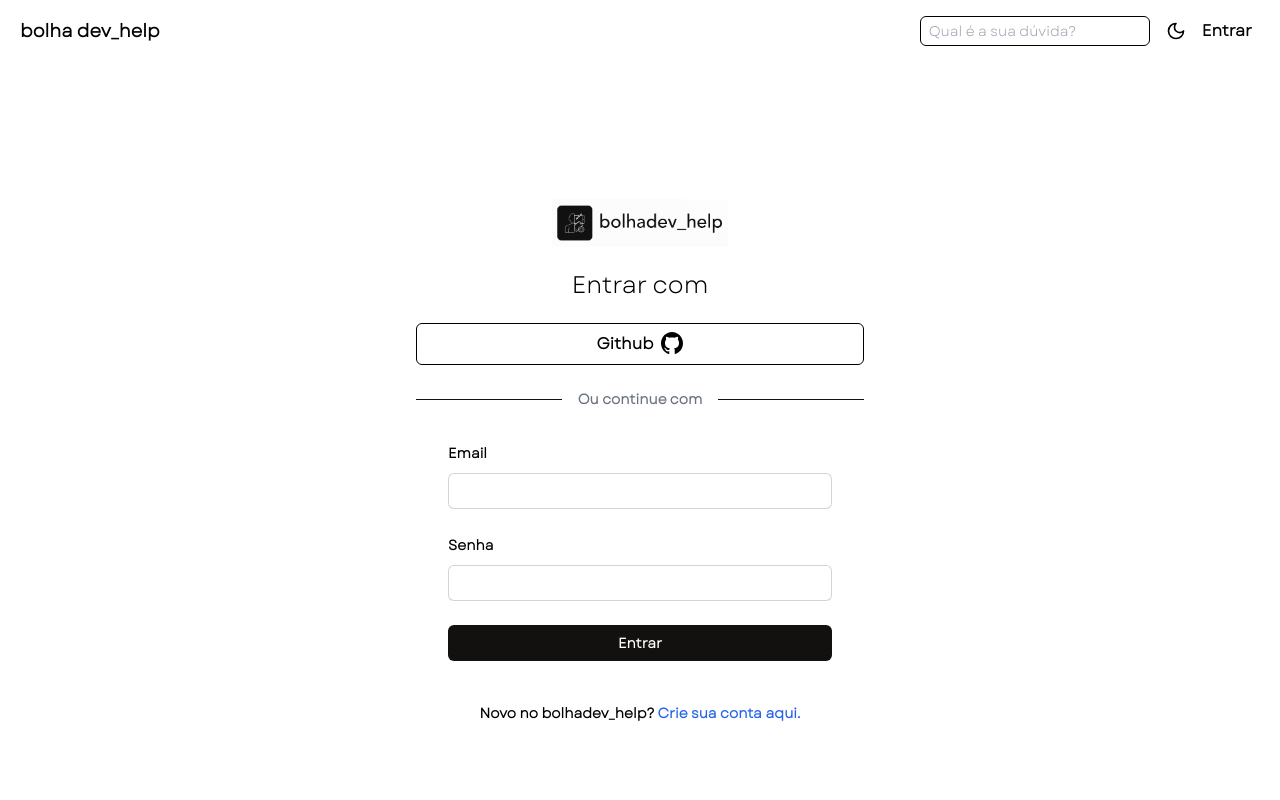
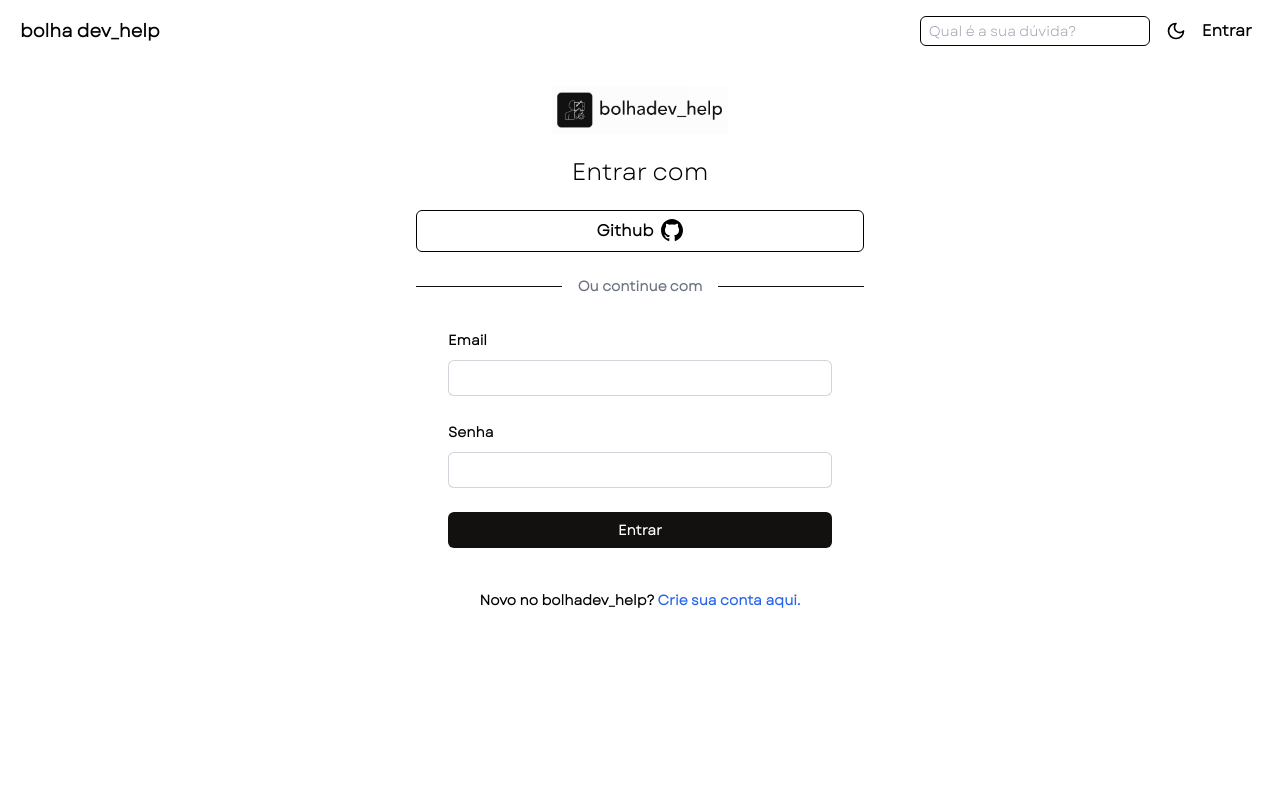
Before and after one commit to luixgabriel/bolha-dev_help-frontend, a Next.js app: page /login in a window 1280 px wide. Shown: the top 800 px of the page. Built offline with nearby package versions, Linux system fonts and the light colour scheme; no server answers.

Commit message:
feat: add footer

```diff
--- a/src/app/components/containers/login-container.tsx
+++ b/src/app/components/containers/login-container.tsx
@@ -6,7 +6,7 @@ interface LoginContainerProps {
 
 const LoginContainer = ({ children }: LoginContainerProps) => {
   return (
-    <div className="flex min-h-full flex-1 flex-col h-screen justify-center px-6 py-6 lg:px-8 max-w-lg mx-auto">
+    <div className="flex min-h-full flex-1 flex-col h-screen px-6 py-6 lg:px-8 max-w-lg mx-auto">
       {children}
     </div>
   )
```
